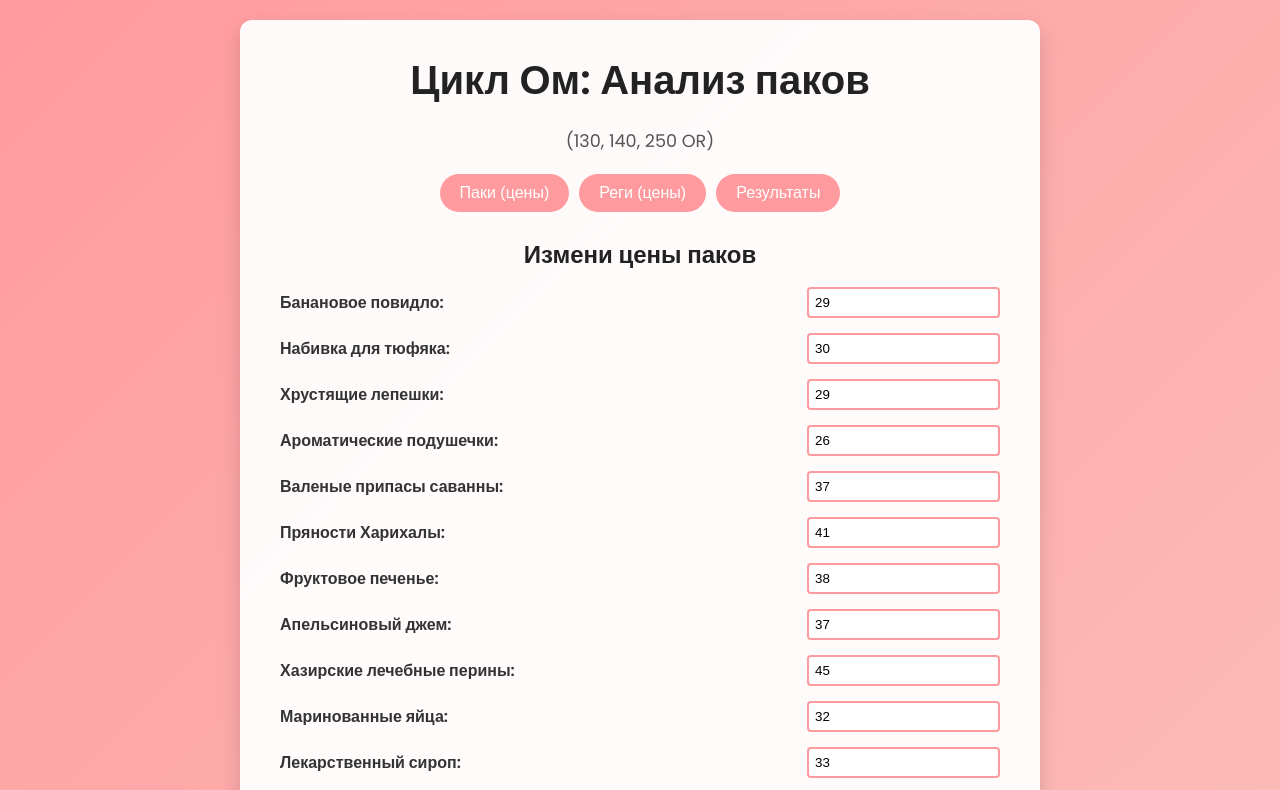
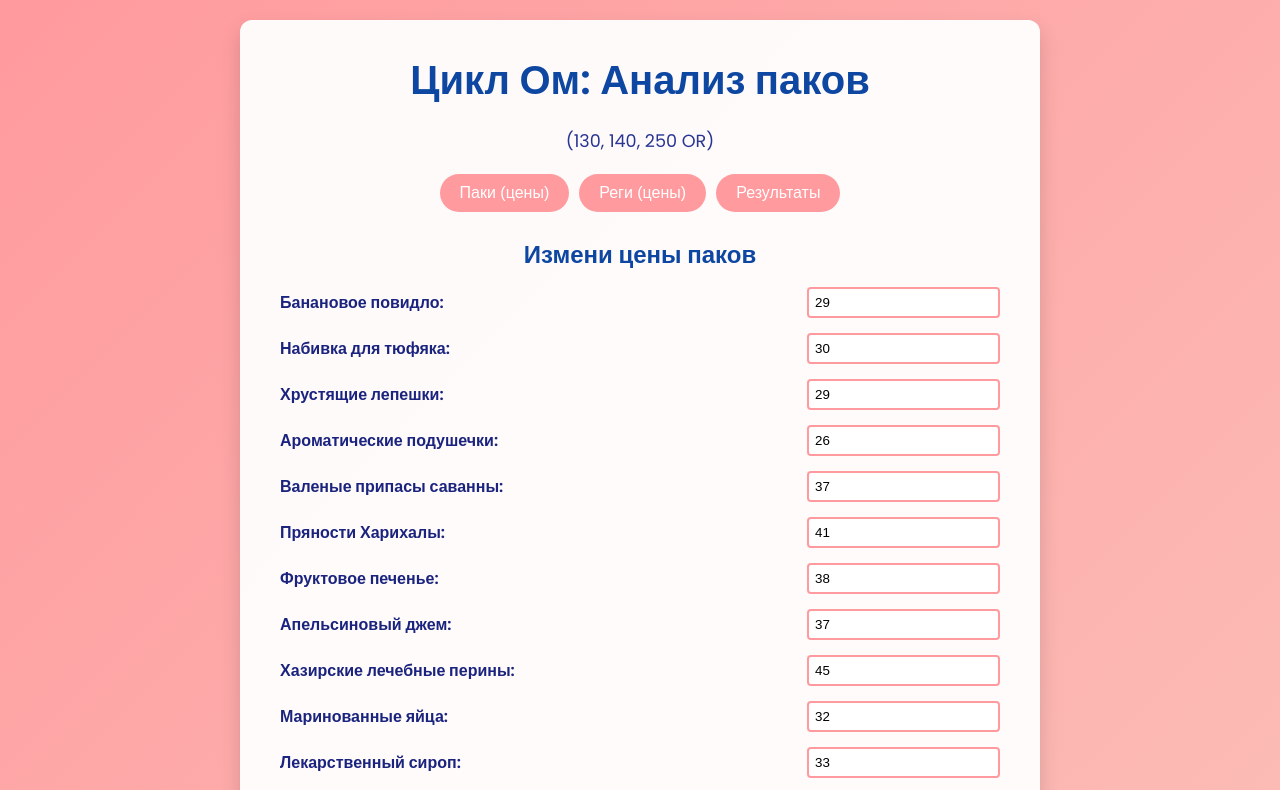
Before and after one commit to LeonSkrypnik/pack-raset, a plain HTML site: page index.html in a window 1280 px wide. Shown: the top 790 px of the page. Drawn offline with Linux system fonts and the light colour scheme.

Commit message:
Update index.html

```diff
--- a/index.html
+++ b/index.html
@@ -13,8 +13,9 @@
       body {
         margin: 0;
         font-family: 'Poppins', sans-serif;
+        /* Изменённый основной цвет текста */
+        color: #1a237e;
         background: linear-gradient(135deg, #ff9a9e, #fad0c4);
-        color: #333;
         min-height: 100vh;
         display: flex;
         align-items: center;
@@ -36,11 +37,12 @@
       header h1 {
         margin: 0;
         font-size: 2.5rem;
-        color: #222;
+        /* Дополнительный цвет заголовков */
+        color: #0d47a1;
       }
       .subtitle {
         font-size: 1.1rem;
-        color: #555;
+        color: #283593;
       }
       .tabs {
         display: flex;
@@ -71,7 +73,7 @@
       }
       section h2 {
         text-align: center;
-        color: #222;
+        color: #0d47a1;
         margin-bottom: 15px;
       }
       form div {
```
